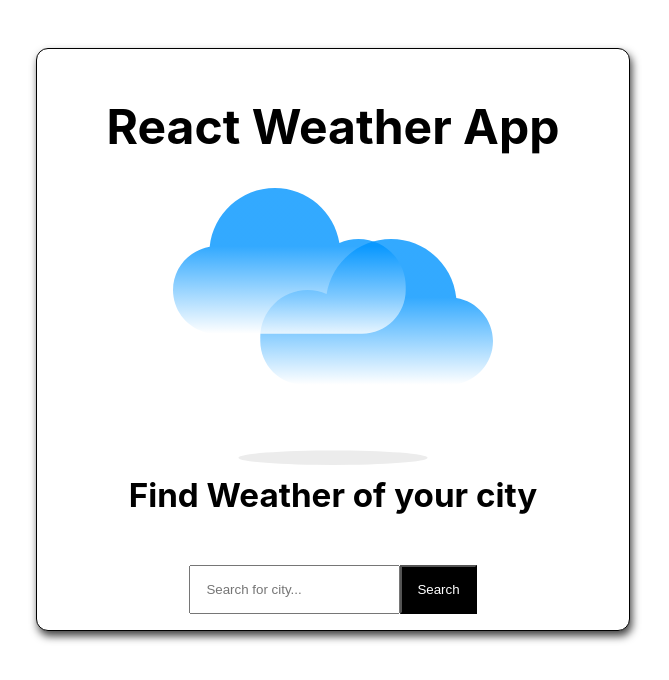
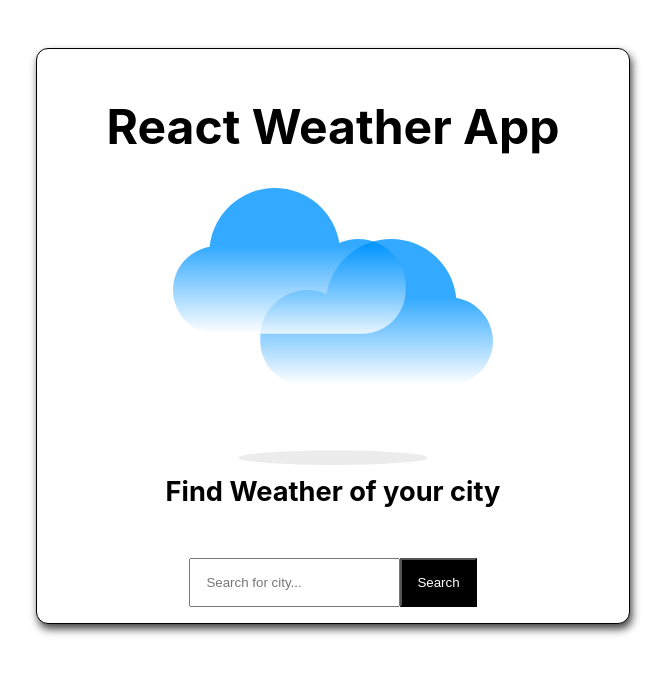
Before and after one commit to kemalkujovic/react-weather-app, a React (Create React App) app: page / in a window 1280 px wide. Shown: the top 680 px of the page, without its empty margins (307-976 px from the left). Built offline with nearby package versions, Linux system fonts and the light colour scheme.

Commit message:
muiIconBack

```diff
--- a/package.json
+++ b/package.json
@@ -3,6 +3,11 @@
   "version": "0.1.0",
   "private": true,
   "dependencies": {
+    "@emotion/react": "^11.10.6",
+    "@emotion/styled": "^11.10.6",
+    "@mui/icons-material": "^5.11.11",
+    "@mui/material": "^5.11.11",
+    "@mui/styled-engine-sc": "^5.11.11",
     "@testing-library/jest-dom": "^5.16.5",
     "@testing-library/react": "^13.4.0",
     "@testing-library/user-event": "^13.5.0",
@@ -10,6 +15,7 @@
     "react": "^18.2.0",
     "react-dom": "^18.2.0",
     "react-scripts": "5.0.1",
+    "styled-components": "^5.3.8",
     "web-vitals": "^2.1.4"
   },
   "scripts": {
--- a/src/components/Weather/CityComponent.js/City.js
+++ b/src/components/Weather/CityComponent.js/City.js
@@ -16,7 +16,7 @@ const City = (props) => {
       <div>
         <AppHeaderText>React Weather App</AppHeaderText>
         <img src={logo} className={classes.logo} />
-        <h5 className={classes["search-name"]}>Find Weather of your city</h5>
+        <h1 className={classes["search-name"]}>Find Weather of your city</h1>
       </div>
       <form onSubmit={onSubmitHandler}>
         <input
--- a/src/components/Weather/CityComponent.js/City.module.css
+++ b/src/components/Weather/CityComponent.js/City.module.css
@@ -4,6 +4,7 @@
 
 .search-name {
   margin: 0px 0px 40px 0px;
+  font-size: 1.7rem;
 }
 
 .input {
--- a/src/components/Weather/WeatherComponent/Weather.js
+++ b/src/components/Weather/WeatherComponent/Weather.js
@@ -5,16 +5,20 @@ import Location from "../../WeatherInfo/Location";
 import ImgIcon from "../../WeatherInfo/ImgIcon";
 import AppTemp from "../../WeatherInfo/AppTemp";
 import WeatherResults from "../../WeatherInfo/WeatherResults";
+import ArrowBackIcon from "@mui/icons-material/ArrowBack";
+
 const Weather = (props) => {
   const WeatherData = props.data;
+  function submit() {
+    console.log("dasdsa");
+  }
   return (
     <Card>
-      <div>
-        <AppHeaderText>Weather App</AppHeaderText>
-        <AppTemp WeatherData={WeatherData} />
-        <Location WeatherData={WeatherData} />
-        <WeatherResults WeatherData={WeatherData} />
-      </div>
+      <AppHeaderText>Weather App</AppHeaderText>
+      <AppTemp WeatherData={WeatherData} />
+      <Location WeatherData={WeatherData} />
+      <WeatherResults WeatherData={WeatherData} />
+      <ArrowBackIcon onClick={submit}></ArrowBackIcon>
     </Card>
   );
 };
--- a/src/components/WeatherInfo/WeatherInfo.module.css
+++ b/src/components/WeatherInfo/WeatherInfo.module.css
@@ -25,3 +25,6 @@
   width: 100px;
   height: 100px;
 }
+.location {
+  font-size: 2rem;
+}
```
Also changed, not shown: 1 other file (tests, documents, lock files or other folders).
